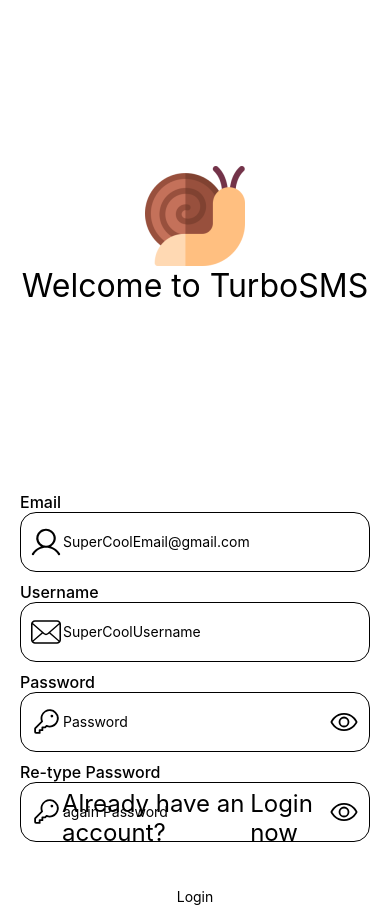
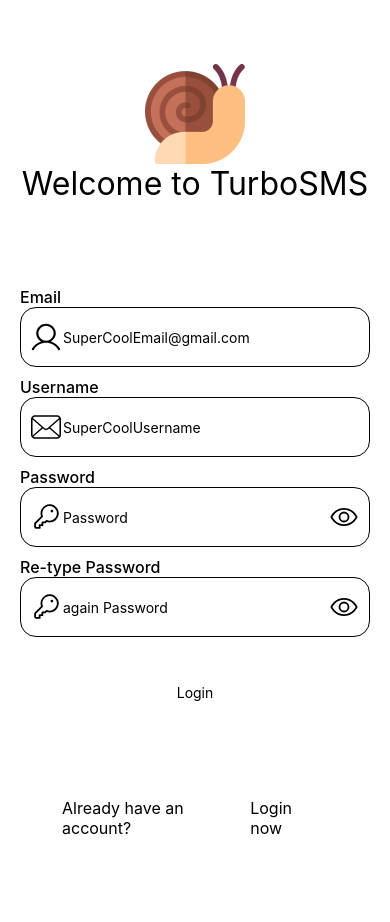
Before and after one commit to SerjRoman/turbo-sms1600, a React Native app: screen / in a window 390 px wide. After the commit the page ends 844 px from the top, so only its background shows below. Built offline with nearby package versions, Linux system fonts and the light colour scheme.

Commit message:
small changes

```diff
--- a/src/modules/auth/ui/link-block/link-form.styles.ts
+++ b/src/modules/auth/ui/link-block/link-form.styles.ts
@@ -13,11 +13,11 @@
 
     },
     defaultText: {
-        fontSize: 24,
+        fontSize: 16,
         color: COLORS.grey
     },
     linkText: {
-        fontSize: 24,
+        fontSize: 16,
         color: COLORS.brownPrimaryLight
     }
 
--- a/src/modules/auth/ui/register-form/register-form.styles.ts
+++ b/src/modules/auth/ui/register-form/register-form.styles.ts
@@ -2,7 +2,7 @@
 
 export const styles = StyleSheet.create({
     container: {
-        flex: 0.7,
+        flex: 1,
         gap: 10
 
     },
--- a/src/modules/auth/ui/welcome-block/welcome-block.styles.ts
+++ b/src/modules/auth/ui/welcome-block/welcome-block.styles.ts
@@ -3,7 +3,7 @@
 
 export const styles = StyleSheet.create({
 	container: {
-		flex: 1,
+		flex: 0.5,
 		alignItems: "center",
 		justifyContent: "center",
 	},
```
